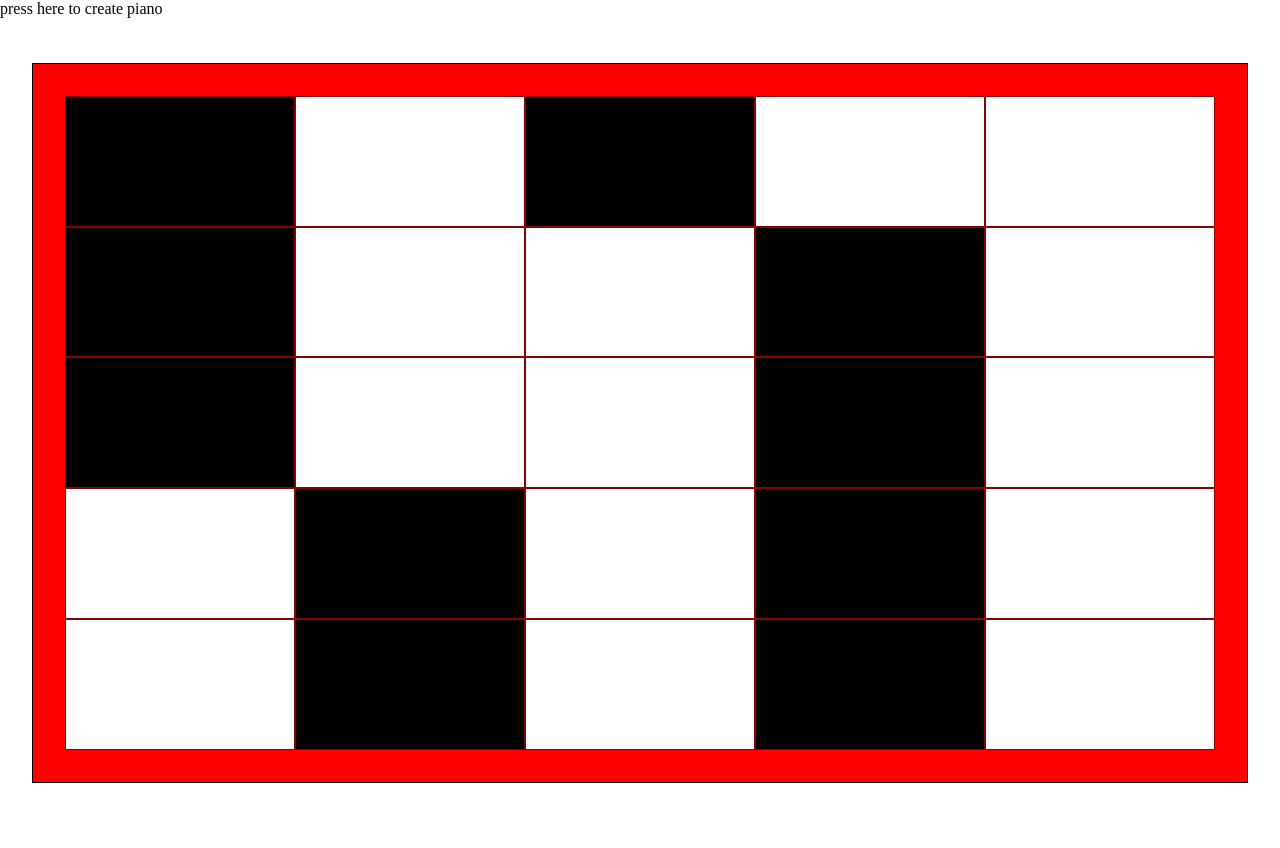
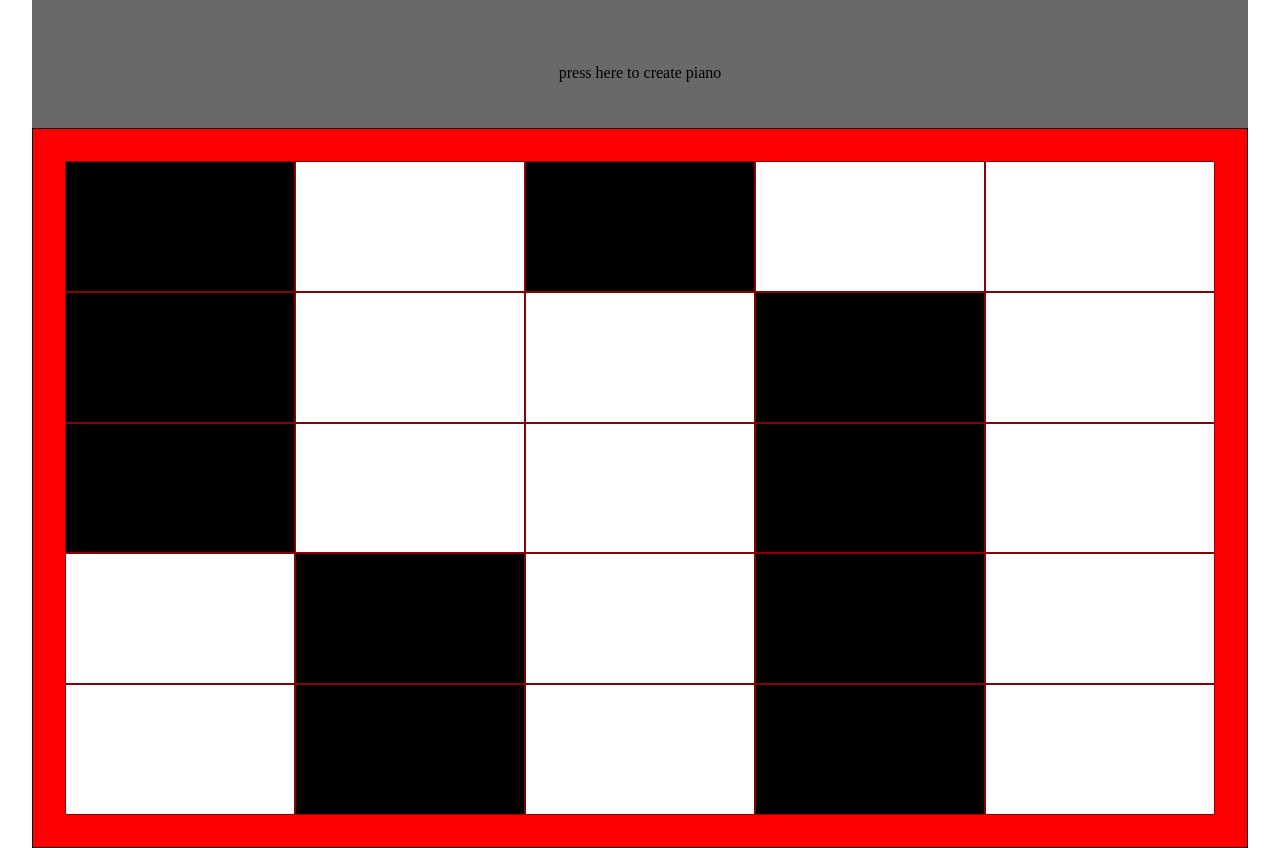
Before and after one commit to Momojunzi/wavepad, a plain HTML site: page index.html in a window 1280 px wide. Drawn offline with nearby package versions, Linux system fonts and the light colour scheme.

Commit message:
Add files via upload

```diff
--- a/css/main.css
+++ b/css/main.css
@@ -7,7 +7,7 @@
 #piano {
     width: 95vw;
     height:90vh;
-    margin:3.5% auto  ;
+    margin:auto  ;
     border:solid black 1px;
     display: flex;
     flex-flow: row wrap;
@@ -33,7 +33,11 @@
     background-color: black;
 }
 
-
-#iosstart{
-    width: 10vw;
+#startsound {
+    width: 95vw;
+    height: 2vh;
+    text-align: center;
+    padding: 5%;
+    background-color: dimgrey;
+    margin: auto;
 }
```
